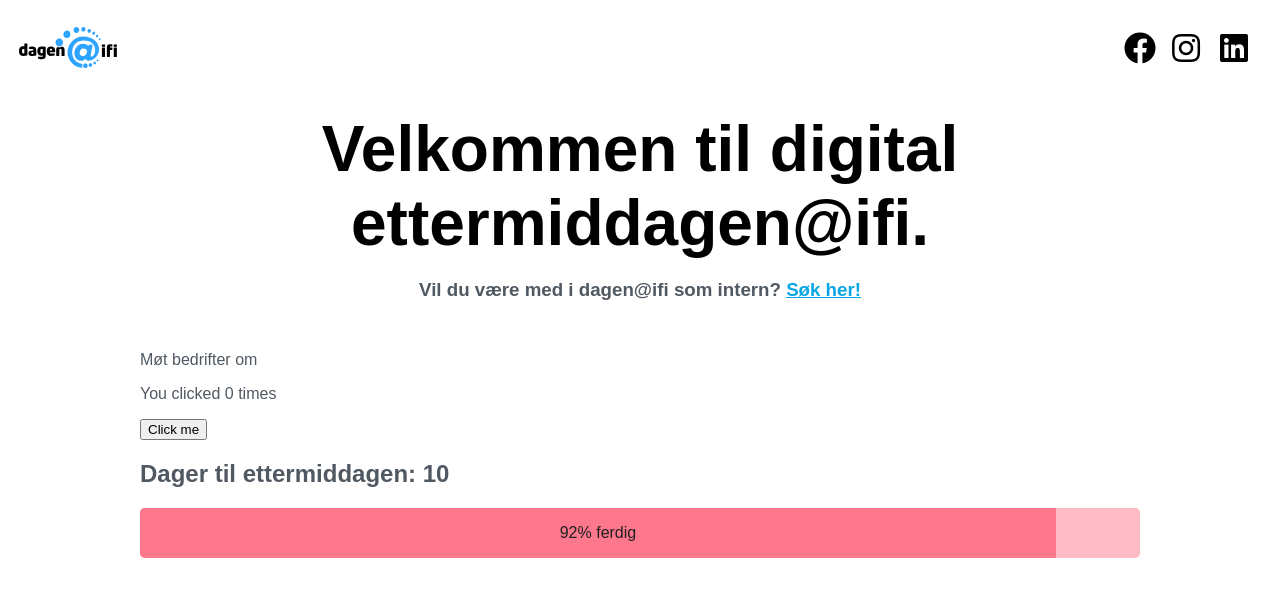
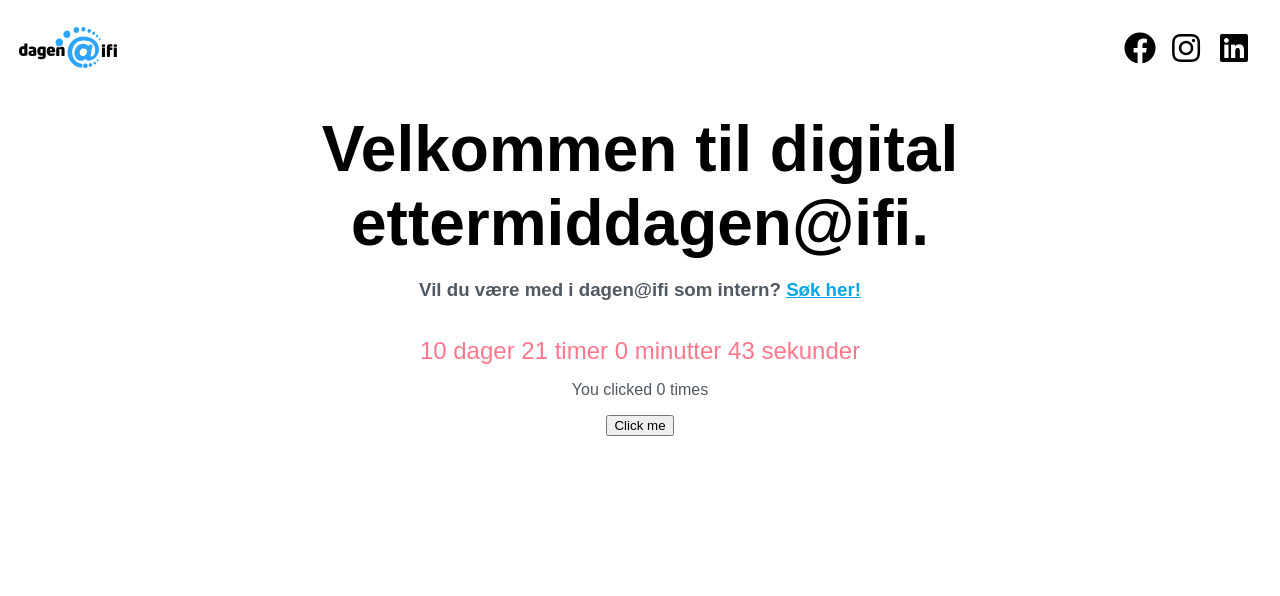
Before and after one commit to ifi-dagen/webpage, a React (Create React App) app: page / in a window 1280 px wide. Shown: the top 596 px of the page. Built offline with nearby package versions, Linux system fonts and the light colour scheme.

Commit message:
countdown on front page is working

```diff
--- a/src/components/countdown.js
+++ b/src/components/countdown.js
@@ -1,33 +1,26 @@
 import React, {useState, useEffect} from 'react'
 import dayjs from 'dayjs'
+import styled from 'styled-components'
 
 const Countdown = () => {
 
-    const now = dayjs()
-    const start = dayjs('2021-01-01')
-    const ettermiddagen = dayjs('2021-04-30')
-    const dager = start.diff('2021-04-30', 'day')
-    const diff = now.diff('2021-04-30', 'day')
-    const prosent = (1-Math.abs(diff)/Math.abs(dager))*100
-
     const [date, setDate] = useState("")
-
     const [count, setCount] = useState(0)
 
     useEffect(() => {
+            const interval = setInterval(() => {
+            const now = dayjs()
+            const ettermiddagen = dayjs('2021-04-30T12:00:00.000Z')
 
-        const interval = setInterval(() => {
-            const now = dayjs()
-
-            const seconds = Math.abs(now.diff("2021-04-30", "seconds"))
-            const minutes = seconds / 60
-            const hours = minutes / 60
-            const days = hours / 24
-
+            const total =  ettermiddagen - now
+            const seconds = Math.floor((total/1000) %60)
+            const minutes = Math.floor((total/1000/60) %60)
+            const hours = Math.floor((total/(1000*60*60)) %24)
+            const days = Math.floor(total/(1000*60*60*24))
 
 
             setDate(prev => {
-                return ``
+                return `${days} dager ${hours} timer ${minutes} minutter ${seconds} sekunder`
             })
         },1000)
 
@@ -39,41 +32,22 @@ const Countdown = () => {
         <div className="countdown">
 
             <div>
-                <p>Møt bedrifter om  {date}</p>
+                <Number>{date}</Number>
                 <p>You clicked {count} times</p>
                 <button onClick={() => setCount(count+1)}>
                     Click me
                 </button>
             </div>
-
-            <h2> Dager til ettermiddagen: {Math.abs(diff)} </h2>
-            <div style={{
-                width: "100%",
-                backgroundColor: "rgba(253, 120, 140, 0.5)",
-                borderRadius: "0.3rem",
-                overflow: 'hidden',
-            }}>
-                <div style={{
-                    width: `${prosent}%`,
-                    height: 50,
-                    backgroundColor: "rgba(253, 120, 140, 1)",
-                    display: 'flex',
-                    flexDirection: 'column',
-                    justifyContent: 'center',
-                }}>
-                   <div style={{
-                       backgroundColor: 'transparent',
-                       textAlign: 'center',
-                       color: '#231F20'
-                   }}> {Math.abs(prosent.toFixed(0))}% ferdig </div>
-                </div>
-
-                </div>
         </div>
     )
 
 
-
 }
 
+const Number = styled.p`
+    font-size: 1.5rem;
+    color: rgba(253, 120, 140, 1);
+    margin: 0;
+`
+
 export default Countdown;
--- a/src/pages/front/Front.js
+++ b/src/pages/front/Front.js
@@ -9,9 +9,11 @@ const Front = () => {
       <Container>
         <h1>Velkommen til digital ettermiddagen@ifi.</h1>
         <h3 >Vil du være med i dagen@ifi som intern? <a href="https://forms.gle/JLYYu7rds4MNifKq9">Søk her!</a></h3>
+        <br />
+        <Countdown />
       </Container>
 
-      <Countdown />
+
 
     </Div >
   );
```
